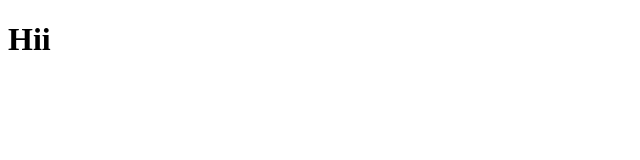
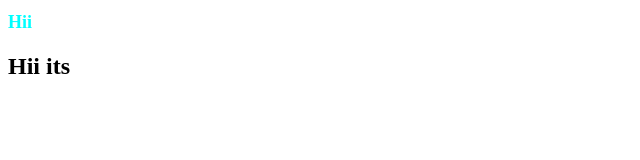
Before and after one commit to VidhiAgg/banna-speak, a plain HTML site: page index.html in a window 1280 px wide. Shown: the whole page, without its empty margins (0-640 px from the left). Drawn offline with Linux system fonts and the light colour scheme.

Commit message:
Addeed app.js & style.css file

```diff
--- a/index.html
+++ b/index.html
@@ -4,9 +4,12 @@
     <meta charset="UTF-8">
     <meta http-equiv="X-UA-Compatible" content="IE=edge">
     <meta name="viewport" content="width=device-width, initial-scale=1.0">
-    <title>banna-speak</title>
+    <title>bannana-speak</title>
+    <link rel="stylesheet" href="style.css">
 </head>
 <body>
-    <h1>Hii</h1>
+    <h1 class="heading" >Hii</h1>
+    <h2>Hii its </h2>
 </body>
+<script src="app.js"></script>
 </html>
--- /dev/null
+++ b/style.css
@@ -0,0 +1,4 @@
+.heading{
+    color: aqua;
+    font-size: large;
+}
```
Also changed, not shown: app.js (added).
